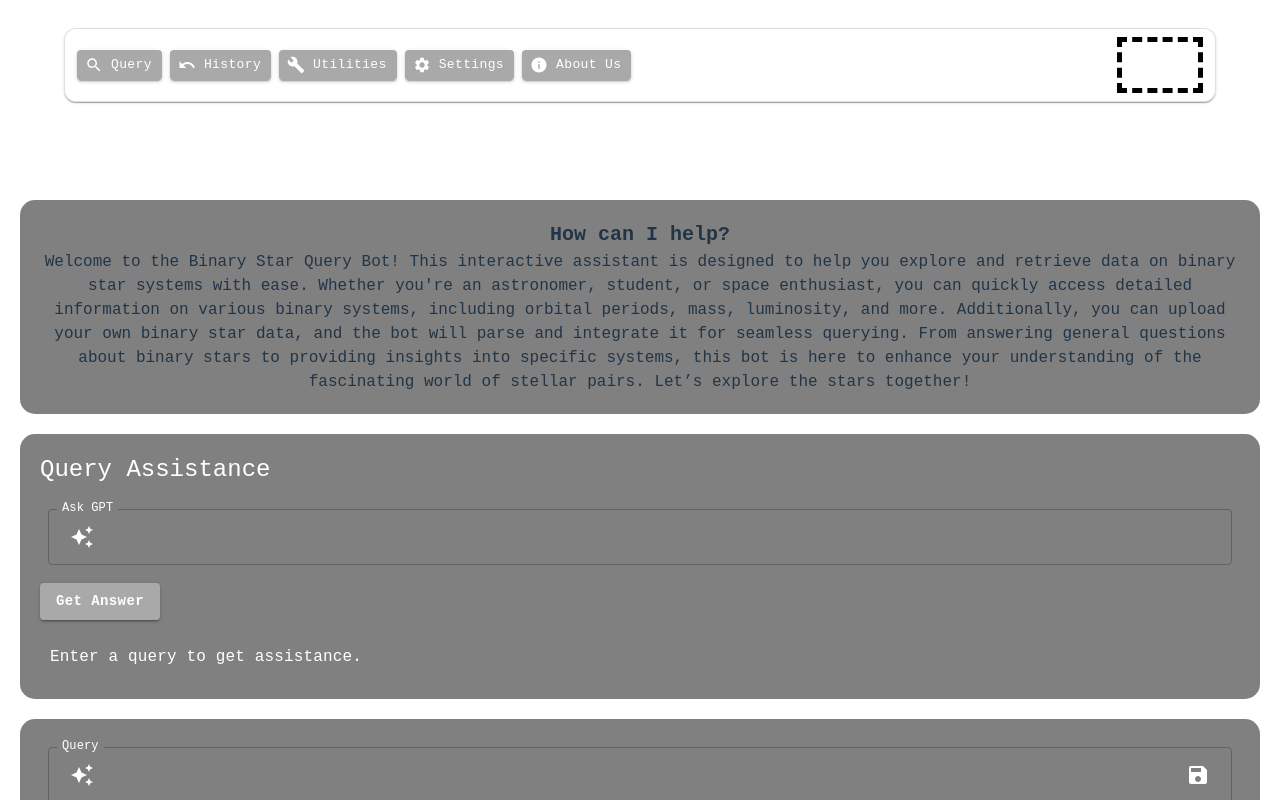
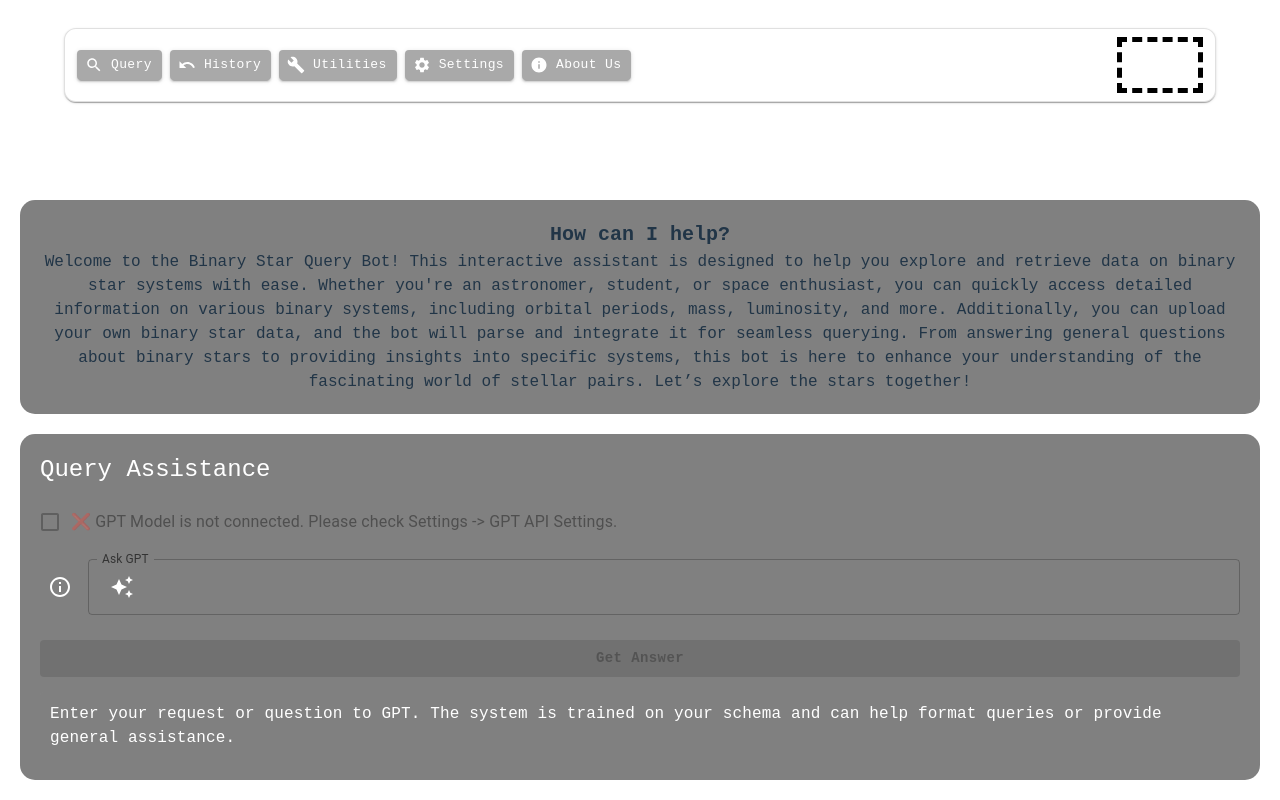
Before and after one commit to Anorris98/Hebse-Database, a React (Vite) app in the folder senior-design/: page / in a window 1280 px wide. Shown: the top 800 px of the page. Built offline with nearby package versions, Linux system fonts and the light colour scheme.

Commit message:
updated Query Assistance to check for a valid connection using the API key to ensure Its able to connect to the GPT Bot.

```diff
--- a/senior-design/src/components/Query/NLPInteraction/NLPInteraction.tsx
+++ b/senior-design/src/components/Query/NLPInteraction/NLPInteraction.tsx
@@ -1,8 +1,18 @@
-import { useState } from "react";
-import { Box, Button, TextField, Typography, IconButton, InputAdornment } from "@mui/material";
+import { useState, useEffect } from "react";
+import {
+  Box,
+  Button,
+  Typography,
+  IconButton,
+  InputAdornment,
+  Checkbox,
+  FormControlLabel,
+} from "@mui/material";
 import { styled } from "@mui/material/styles";
 import { AutoAwesome } from "@mui/icons-material";
+import HelpTextField from "../../HelpTextField/HelpTextField"; // Adjust path if needed
 
+// Styled button matching dark-gray theme
 const StyledButton = styled(Button)(() => ({
   backgroundColor: "darkgray",
   textTransform: "none",
@@ -13,15 +23,67 @@ const StyledButton = styled(Button)(() => ({
 }));
 
 const NLPInteraction = () => {
+  // User query and response state
   const [query, setQuery] = useState("");
-  const [response, setResponse] = useState("Enter a query to get assistance.");
+  const [response, setResponse] = useState(
+    "Enter your request or question to GPT. The system is trained on your schema and can help format queries or provide general assistance."
+  );
+  // GPT API key and connection status
+  const [gptConnected, setGptConnected] = useState(false);
+  const [checkingConnection, setCheckingConnection] = useState(true);
 
-  const handleQuery = async () => {
-    if (!query.trim()) {
-      setResponse("Query cannot be empty.");
+  useEffect(() => {
+    // Load GPT API key from localStorage
+    const savedSettings = localStorage.getItem("gpt_settings");
+    if (!savedSettings) {
+      setCheckingConnection(false);
+      setGptConnected(false);
       return;
     }
 
+    try {
+      const parsedSettings = JSON.parse(savedSettings);
+      const apiKey = parsedSettings.apiKey?.trim();
+
+      if (!apiKey) {
+        setCheckingConnection(false);
+        setGptConnected(false);
+        return;
+      }
+
+      // Validate the API key with OpenAI
+      verifyGPTConnection(apiKey);
+    } catch (error) {
+      console.error("Error parsing GPT settings:", error);
+      setCheckingConnection(false);
+      setGptConnected(false);
+    }
+  }, []);
+
+  // Function to verify GPT API key by making a small request
+  const verifyGPTConnection = async (apiKey: string) => {
+    try {
+      const res = await fetch("https://api.openai.com/v1/models", {
+        method: "GET",
+        headers: { Authorization: `Bearer ${apiKey}` },
+      });
+
+      if (res.ok) {
+        setGptConnected(true);
+      } else {
+        console.error("GPT API key is invalid or service is unavailable.");
+        setGptConnected(false);
+      }
+    } catch (error) {
+      console.error("Error checking GPT connection:", error);
+      setGptConnected(false);
+    } finally {
+      setCheckingConnection(false);
+    }
+  };
+
+  // Send user’s query to your backend
+  const handleQuery = async () => {
     try {
       const res = await fetch("http://localhost:8000/GetData", {
         method: "POST",
@@ -59,16 +121,39 @@ const NLPInteraction = () => {
         Query Assistance
       </Typography>
 
-      <Box sx={{ display: "flex" }}>
-        <TextField
+      {/* Connection Status */}
+      <Box sx={{ display: "flex", alignItems: "center", mb: 2 }}>
+        <FormControlLabel
+          control={
+            <Checkbox
+              checked={gptConnected}
+              disabled
+              sx={{
+                color: "white",
+                "&.Mui-checked": {
+                  color: "white",
+                },
+              }}
+            />
+          }
+          label={
+            checkingConnection
+              ? "Checking GPT connection..."
+              : gptConnected
+              ? "✅ GPT Model is connected!"
+              : "❌ GPT Model is not connected. Please check Settings -> GPT API Settings."
+          }
+          sx={{ color: "white", fontFamily: "monospace" }}
+        />
+      </Box>
+
+      {/* HelpTextField for user to input their GPT query */}
+      <HelpTextField
+        label="Ask GPT"
         value={query}
         onChange={(e) => setQuery(e.target.value)}
-          label="Ask GPT"
-          variant="outlined"
-          fullWidth
-          slotProps={{
-            input: {
-              style: { fontFamily: "monospace", color: "white" },
+        tooltipText="Use this field to talk to GPT about how to format queries or for general schema-related assistance."
+        inputProps={{
           startAdornment: (
             <InputAdornment position="start">
               <IconButton onClick={handleQuery}>
@@ -76,14 +161,10 @@ const NLPInteraction = () => {
               </IconButton>
             </InputAdornment>
           ),
-            },
-            inputLabel: { style: { fontFamily: "monospace", color: "white" } },
         }}
-          sx={{ margin: 1 }}
       />
-      </Box>
 
-      <StyledButton variant="contained" onClick={handleQuery}>
+      <StyledButton variant="contained" onClick={handleQuery} fullWidth disabled={!gptConnected}>
         Get Answer
       </StyledButton>
 
```
Lines whose indentation alone changed are shown as unchanged.
